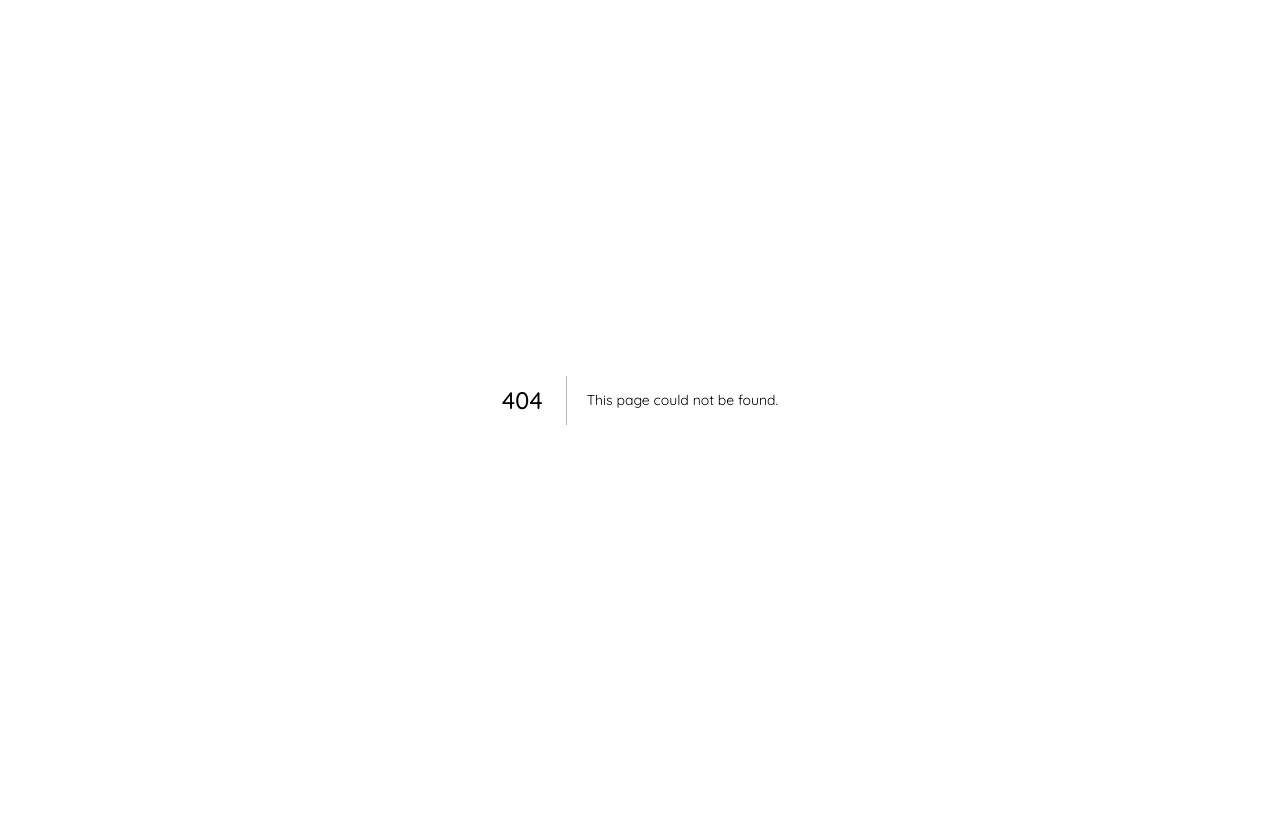
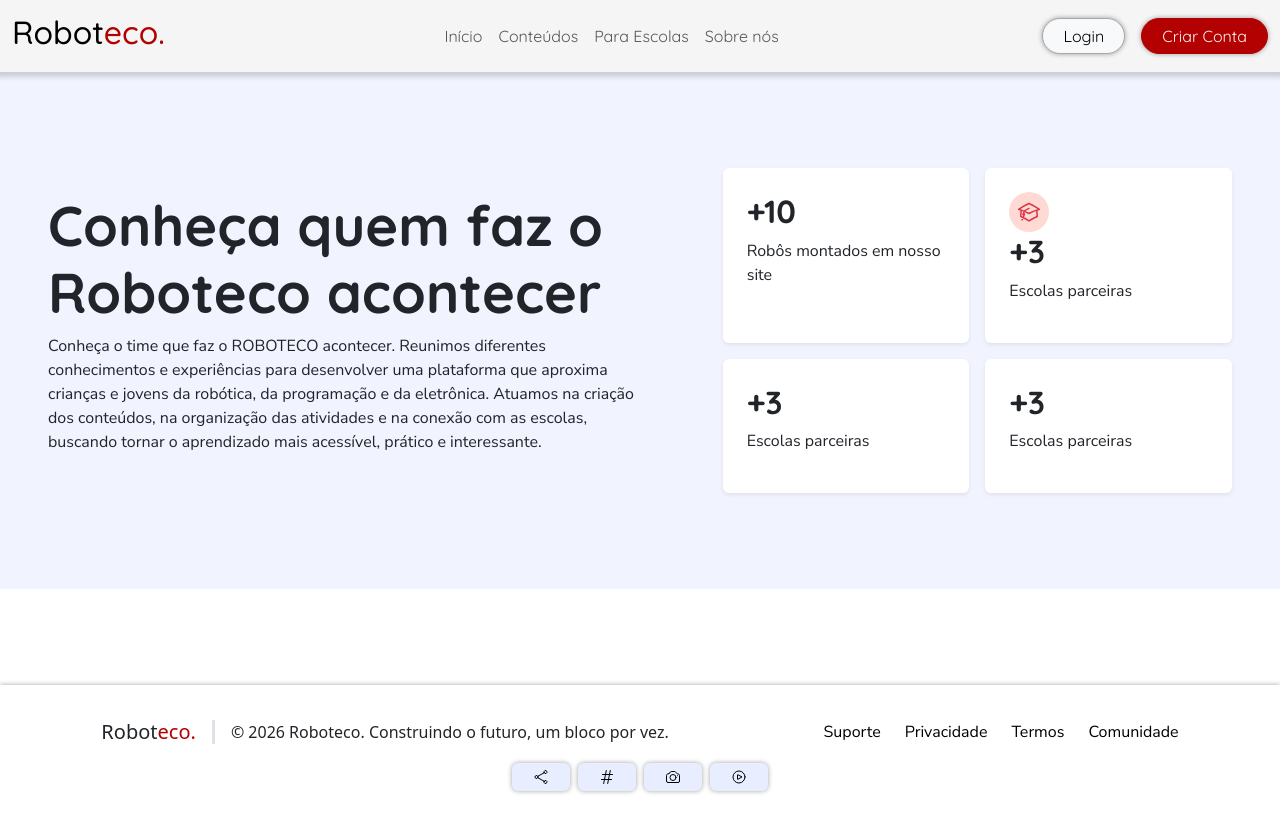
Before and after one commit to MigSilverS/roboteco, a Next.js app: page /pages/sobre-nos in a window 1280 px wide. Before the commit this address had no page. Before the commit the page ends 800 px from the top, so only its background shows below. Built offline with nearby package versions, Linux system fonts and the light colour scheme.

Commit message:
Inicio sobre nos

```diff
--- a/src/app/components/NavBar/NavBar.jsx
+++ b/src/app/components/NavBar/NavBar.jsx
@@ -35,7 +35,7 @@ export default function NavBar() {
                             <Link href="/pages/escola/para-escolas" className="nav-link" style={{ fontFamily: 'Quicksand' }}>Para Escolas</Link>
                         </li>
                         <li className="nav-item">
-                            <a href="#" className="nav-link" style={{ fontFamily: 'Quicksand' }}>Sobre</a>
+                            <Link href="/pages/sobre-nos" className="nav-link" style={{ fontFamily: 'Quicksand' }}>Sobre nós</Link>
                         </li>
                         </ul>
                     <div className="d-flex align-items-center gap-3">
--- /dev/null
+++ b/src/app/pages/sobre-nos/page.jsx
@@ -0,0 +1,71 @@
+import Footer from "@/app/components/Footer/Footer";
+import NavBar from "@/app/components/NavBar/NavBar";
+import Titulo from "@/app/components/Titulo/Titulo";
+import styles from "./sobrenos.module.css";
+
+export default function SobreNos() {
+
+    const icons = {
+        chapeu: (
+            <svg xmlns="http://www.w3.org/2000/svg" fill="none" viewBox="0 0 24 24" strokeWidth={1.5} stroke="currentColor" className="rounded-circle p-2 text-danger" width={40} height={40} style={{backgroundColor: "#FFDAD4"}}>
+                <path strokeLinecap="round" strokeLinejoin="round" d="M4.26 10.147a60.438 60.438 0 0 0-.491 6.347A48.62 48.62 0 0 1 12 20.904a48.62 48.62 0 0 1 8.232-4.41 60.46 60.46 0 0 0-.491-6.347m-15.482 0a50.636 50.636 0 0 0-2.658-.813A59.906 59.906 0 0 1 12 3.493a59.903 59.903 0 0 1 10.399 5.84c-.896.248-1.783.52-2.658.814m-15.482 0A50.717 50.717 0 0 1 12 13.489a50.702 50.702 0 0 1 7.74-3.342M6.75 15a.75.75 0 1 0 0-1.5.75.75 0 0 0 0 1.5Zm0 0v-3.675A55.378 55.378 0 0 1 12 8.443m-7.007 11.55A5.981 5.981 0 0 0 6.75 15.75v-1.5" />
+            </svg>
+        ),
+
+        smile: (
+            <svg xmlns="http://www.w3.org/2000/svg" fill="none" viewBox="0 0 24 24" strokeWidth={1.5} stroke="currentColor" className="" width={16} height={16}>
+                <path strokeLinecap="round" strokeLinejoin="round" d="M15.182 15.182a4.5 4.5 0 0 1-6.364 0M21 12a9 9 0 1 1-18 0 9 9 0 0 1 18 0ZM9.75 9.75c0 .414-.168.75-.375.75S9 10.164 9 9.75 9.168 9 9.375 9s.375.336.375.75Zm-.375 0h.008v.015h-.008V9.75Zm5.625 0c0 .414-.168.75-.375.75s-.375-.336-.375-.75.168-.75.375-.75.375.336.375.75Zm-.375 0h.008v.015h-.008V9.75Z" />
+            </svg>
+
+        )
+
+    }
+
+    return (
+        <>
+
+            <NavBar />
+
+            <div className="container-fluid">
+                <div className="row align-items-center px-5" style={{ backgroundColor: 'var(--div1-color)', paddingTop: '6rem', paddingBottom: '6rem' }}>
+                    <div className="col-12 col-md-6 g-5 m-0 p-0">
+                        <Titulo titulo="Conheça quem faz o Roboteco acontecer" nivel={1} estilo={{ fontSize: '3.5rem' }} />
+                        <p>Conheça o time que faz o ROBOTECO acontecer. Reunimos diferentes conhecimentos e experiências para desenvolver uma plataforma que aproxima crianças e jovens da robótica, da programação e da eletrônica. Atuamos na criação dos conteúdos, na organização das atividades e na conexão com as escolas, buscando tornar o aprendizado mais acessível, prático e interessante.</p>
+                    </div>
+
+                    <div className="col-12 col-md-6">
+                        <div className="row row-cols-2 justify-content-md-end gap-3">
+                            <div className="col-10 col-md-5 bg-white shadow-sm p-4 rounded">
+                                <Titulo titulo="+10" nivel={2} />
+                                <p>Robôs montados em nosso site</p>
+                            </div>
+                            <div className="col-10 col-md-5 bg-white shadow-sm p-4 rounded">
+                                <div>{icons.chapeu}</div>
+                                <Titulo titulo="+3" nivel={2} />
+                                <p>Escolas parceiras</p>
+                            </div>
+                            <div className="col-10 col-md-5 bg-white shadow-sm p-4 rounded">
+                                <Titulo titulo="+3" nivel={2} />
+                                <p>Escolas parceiras</p>
+                            </div>
+                            <div className="col-10 col-md-5 bg-white shadow-sm p-4 rounded">
+                                <Titulo titulo="+3" nivel={2} />
+                                <p>Escolas parceiras</p>
+                            </div>
+                        </div>
+                    </div>
+
+                </div>
+            </div>
+
+            <div className={`${styles.container} py-5`}>
+
+            </div>
+
+
+            <Footer />
+
+        </>
+    )
+
+}
--- /dev/null
+++ b/src/app/pages/sobre-nos/sobrenos.module.css
@@ -0,0 +1,11 @@
+:root{
+    --div1-color: #F1F3FF;
+}
+
+.container {
+  width: 100%;
+  padding-right: 3.75rem;
+  padding-left: 3.75rem;
+  margin-right: auto;
+  margin-left: auto;
+}
```
